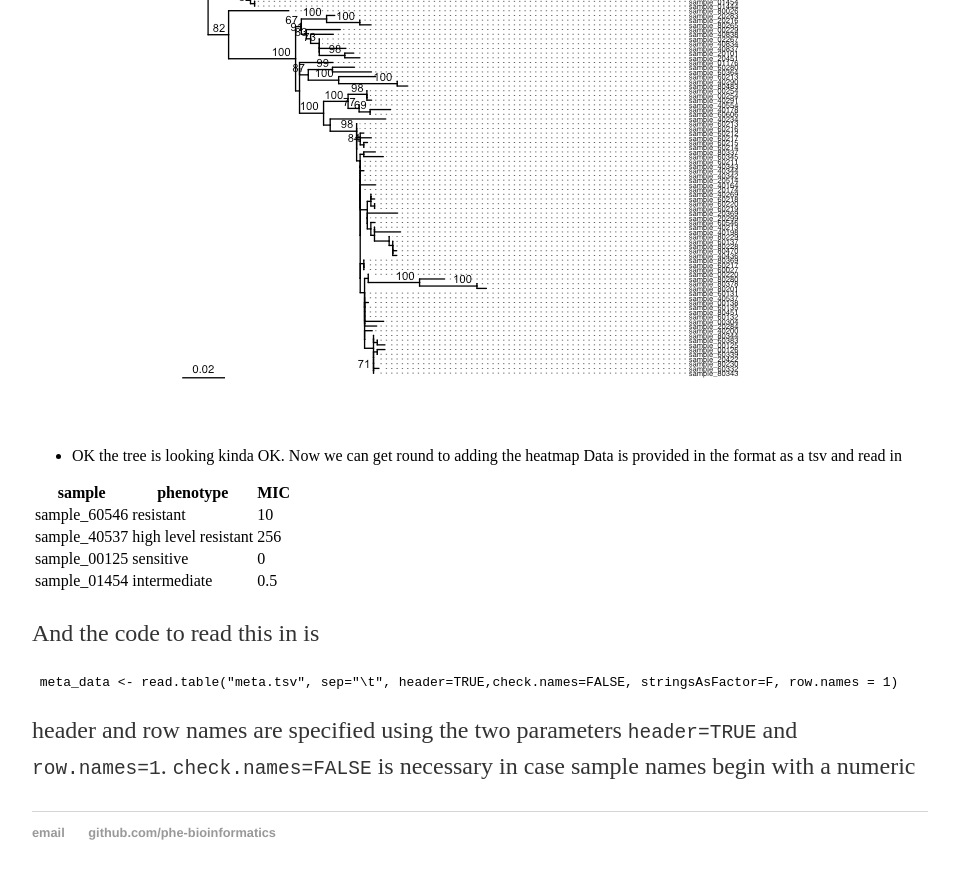
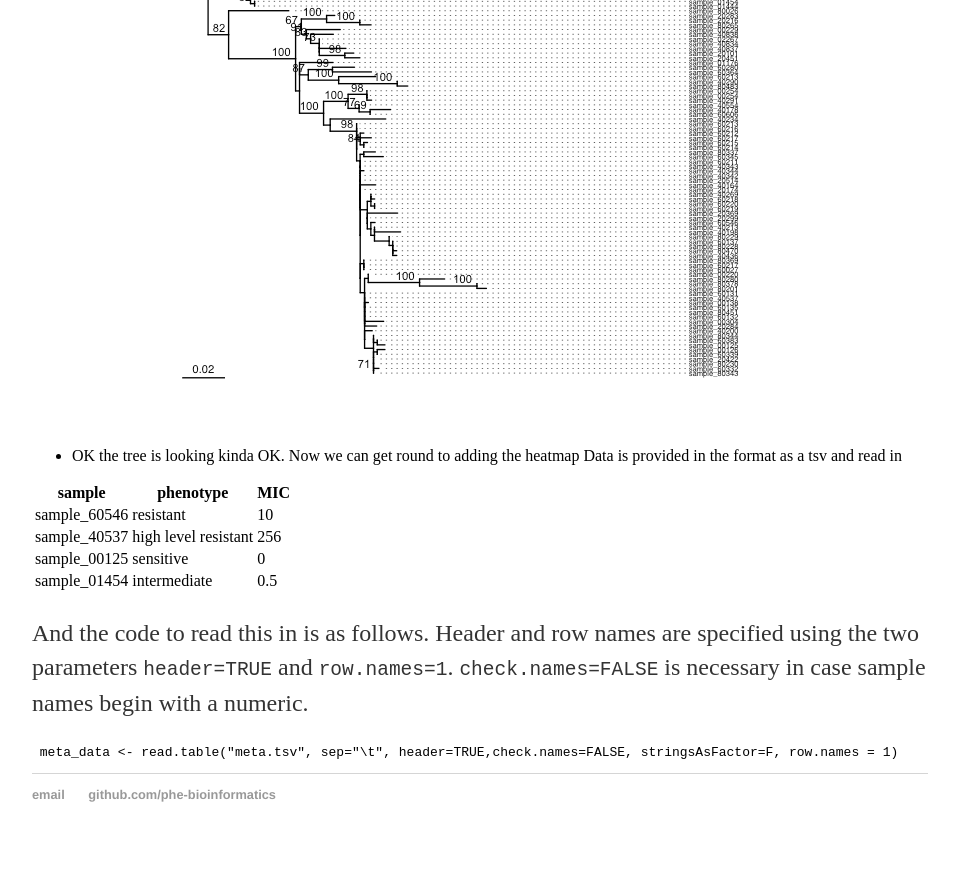
Before and after one commit to phe-bioinformatics/phe-bioinformatics.github.io, a Jekyll site: the page built from _posts/2017-06-14-ggtree_exploration.md, in a window 1280 px wide and 900 px high, scrolled down 3319 px. Shown: the top 879 px of the window, without its empty margins (160-1116 px from the left). Built offline with Jekyll 4.4.1, drawn with Linux system fonts in a browser that asks for light colours; some of the changed text lies outside the part shown.

Commit message:
Create 2017-06-14-ggtree_exploration.md

````diff
--- a/_posts/2017-06-14-ggtree_exploration.md
+++ b/_posts/2017-06-14-ggtree_exploration.md
@@ -65,9 +66,7 @@ This post will explore how phylogenies and associated heatmaps can be drwn using
  | sample_00125 | sensitive | 0 |
  | sample_01454 | intermediate | 0.5 |
 
- And the code to read this in is
+ And the code to read this in is as follows.  Header and row names are specified using the two parameters `header=TRUE` and `row.names=1`. `check.names=FALSE` is necessary in case sample names begin with a numeric.
  ```R
  meta_data <- read.table("meta.tsv", sep="\t", header=TRUE,check.names=FALSE, stringsAsFactor=F, row.names = 1)
  ```
-
- header and row names are specified using the two parameters `header=TRUE` and `row.names=1`. `check.names=FALSE` is necessary in case sample names begin with a numeric
````
Also changed, not shown: other parts of _posts/2017-06-14-ggtree_exploration.md (+2 -1 lines).
